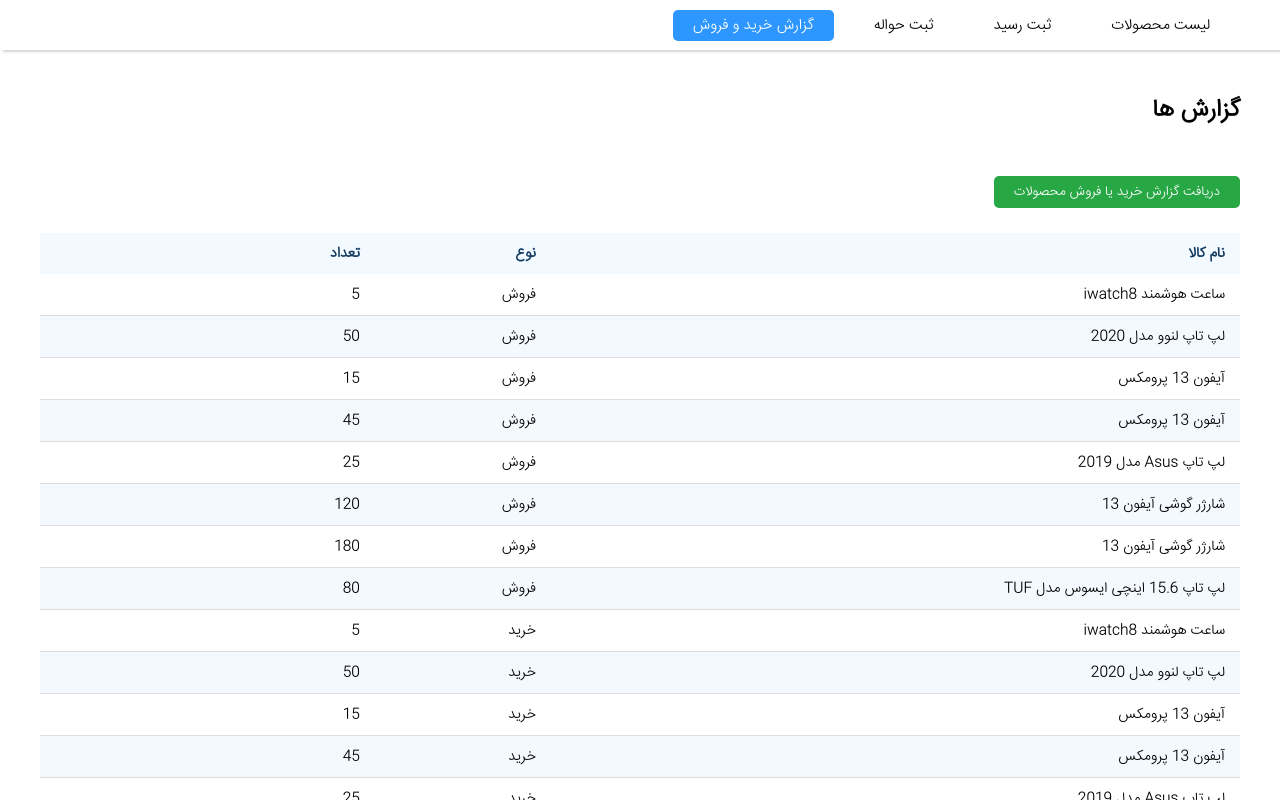
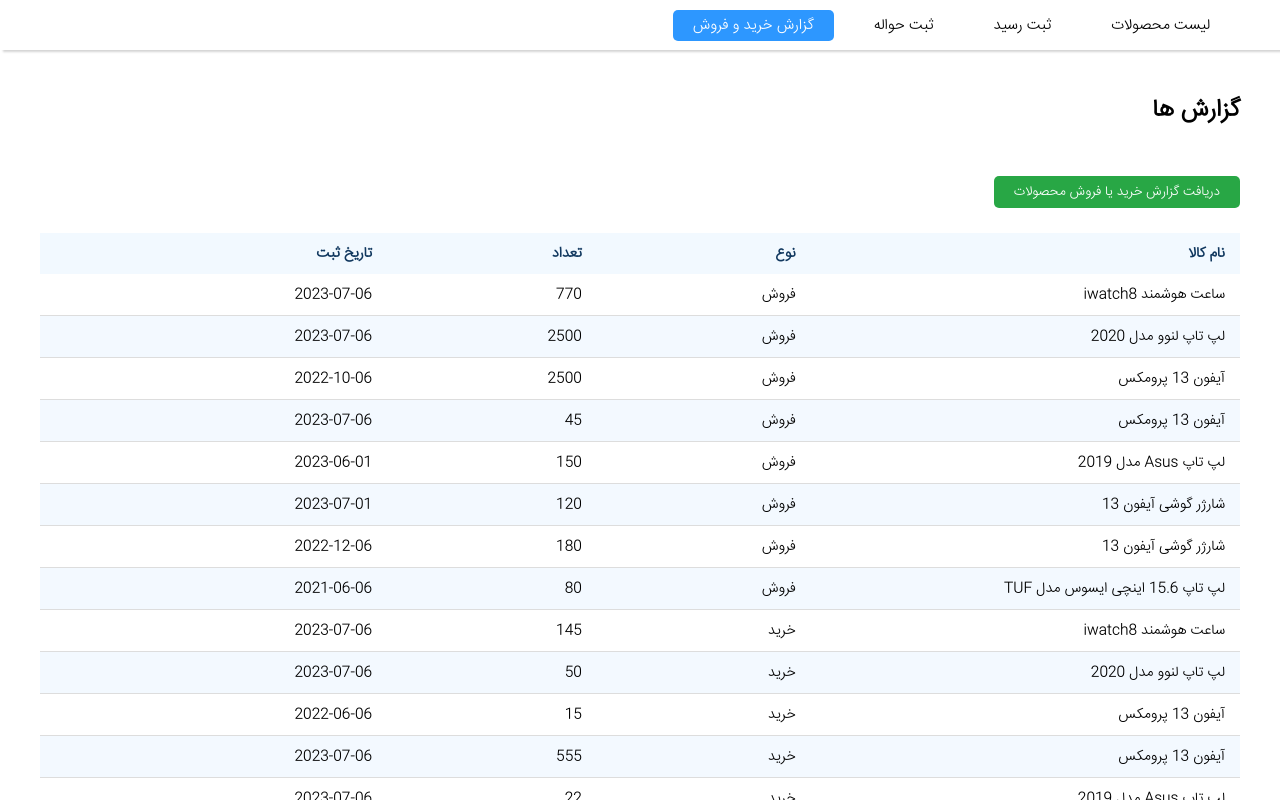
Before and after one commit to khaniroya/product-angular, an Angular app: page /report in a window 1280 px wide. Both pictures are taken after a click on the button "دریافت گزارش خرید یا فروش محصولات". Shown: the top 800 px of the page. Built offline with nearby package versions, Linux system fonts and the light colour scheme.

Commit message:
some changes

```diff
--- a/src/app/product-list/application/receipt-product.json
+++ b/src/app/product-list/application/receipt-product.json
@@ -2,7 +2,7 @@
     {
         "id": 1,
         "name": "ساعت هوشمند iwatch8",
-        "number": 5,
+        "number": 145,
         "type": "خرید",
         "receiptDate": "2023-07-06"
     },
@@ -18,41 +18,41 @@
         "name": "آیفون 13 پرومکس",
         "number": 15,
         "type": "خرید",
-        "receiptDate": "2023-07-06"
+        "receiptDate": "2022-06-06"
     },
     {
         "id": 4,
         "name": "آیفون 13 پرومکس",
-        "number": 45,
+        "number": 555,
         "type": "خرید",
         "receiptDate": "2023-07-06"
     },
     {
         "id": 5,
         "name": "لپ تاپ Asus مدل 2019",
-        "number": 25,
+        "number": 22,
         "type": "خرید",
         "receiptDate": "2023-07-06"
     },
     {
         "id": 6,
         "name": "شارژر گوشی آیفون 13",
-        "number": 120,
+        "number": 2200,
         "type": "خرید",
-        "receiptDate": "2023-07-06"
+        "receiptDate": "2022-12-06"
     },
     {
         "id": 7,
         "name": "شارژر گوشی آیفون 13",
-        "number": 180,
+        "number": 140,
         "type": "خرید",
-        "receiptDate": "2023-07-06"
+        "receiptDate": "2023-06-01"
     },
     {
         "id": 8,
         "name": "لپ تاپ 15.6 اینچی ایسوس مدل TUF",
         "number": 80,
         "type": "خرید",
-        "receiptDate": "2023-07-06"
+        "receiptDate": "2023-06-06"
     }
 ]
--- a/src/app/product-list/application/sale-product.json
+++ b/src/app/product-list/application/sale-product.json
@@ -2,23 +2,23 @@
     {
         "id": 1,
         "name": "ساعت هوشمند iwatch8",
-        "number": 5,
+        "number": 770,
         "type": "فروش",
         "saleDate": "2023-07-06"
     },
     {
         "id": 2,
         "name": "لپ تاپ لنوو مدل 2020",
-        "number": 50,
+        "number": 2500,
         "type": "فروش",
         "saleDate": "2023-07-06"
     },
     {
         "id": 3,
         "name": "آیفون 13 پرومکس",
-        "number": 15,
+        "number": 2500,
         "type": "فروش",
-        "saleDate": "2023-07-06"
+        "saleDate": "2022-10-06"
     },
     {
         "id": 4,
@@ -30,29 +30,29 @@
     {
         "id": 5,
         "name": "لپ تاپ Asus مدل 2019",
-        "number": 25,
+        "number": 150,
         "type": "فروش",
-        "saleDate": "2023-07-06"
+        "saleDate": "2023-06-01"
     },
     {
         "id": 6,
         "name": "شارژر گوشی آیفون 13",
         "number": 120,
         "type": "فروش",
-        "saleDate": "2023-07-06"
+        "saleDate": "2023-07-01"
     },
     {
         "id": 7,
         "name": "شارژر گوشی آیفون 13",
         "number": 180,
         "type": "فروش",
-        "saleDate": "2023-07-06"
+        "saleDate": "2022-12-06"
     },
     {
         "id": 8,
         "name": "لپ تاپ 15.6 اینچی ایسوس مدل TUF",
         "number": 80,
         "type": "فروش",
-        "saleDate": "2023-07-06"
+        "saleDate": "2021-06-06"
     }
 ]
--- a/src/app/product-list/presentation/report-product/report-product.component.html
+++ b/src/app/product-list/presentation/report-product/report-product.component.html
@@ -14,6 +14,7 @@
         <th>نام کالا</th>
         <th>نوع</th>
         <th>تعداد</th>
+        <th>تاریخ ثبت</th>
       </tr>
     </thead>
     <tbody>
@@ -21,11 +22,14 @@
         <td>{{item.name}}</td>
         <td>{{item.type}}</td>
         <td>{{item.number}}</td>
+        <td *ngIf="item.receiptDate">{{item.receiptDate}}</td>
+        <td *ngIf="item.saleDate">{{item.saleDate}}</td>
       </tr>
       <tr class="total">
         <td></td>
-        <td></td>
-        <td>میانگین کل : {{average}}</td>
+        <td *ngIf="numberSale"> کل فروش: {{numberSale}}</td>
+        <td *ngIf="numberReceipt"> کل خرید : {{numberReceipt}}</td>
+        <td>میانگین کل خرید وفروش: {{average}}</td>
       </tr>
     </tbody>
   </table>
--- a/src/app/product-list/presentation/report-product/report-product.component.ts
+++ b/src/app/product-list/presentation/report-product/report-product.component.ts
@@ -17,9 +17,6 @@ export class ReportProductComponent implements OnInit {
   reportList: any
   showReport: boolean = false
   ngOnInit() {
-    const arr = [1, 2, 3, 4, 5];
-    const average = arr.reduce((a, b) => a + b, 0) / arr.length;
-    console.log(average);
   }
 
   showReportTable() {
@@ -32,11 +29,35 @@ export class ReportProductComponent implements OnInit {
   }
 
   numberList: number[] = []
+  numberSale: number[] = []
+  numberReceipt: number[] = []
   average!: number
+  averageSale!: number
+  averageReceipt!: number
   calculateAverage(list: any[]) {
     list = list.map((c: any) => {
       return this.numberList.push(c.number)
     })
     this.average = this.numberList.reduce((a, b) => a + b, 0) / this.numberList.length;
+    this.average = parseInt(this.average.toString())
+
+
+    //Receipt
+    const ReceiptNum = this.json_receipt.default.map((c: any) => {
+      return c.number
+    })
+    this.numberReceipt = ReceiptNum.reduce((a: any, b: any) => {
+      return a + b;
+    });
+
+
+    //Sale
+    const saleNum = this.json_sale.default.map((c: any) => {
+      return c.number
+    })
+    this.numberSale = saleNum.reduce((a: any, b: any) => {
+      return a + b;
+    });
+
   }
 }
```
